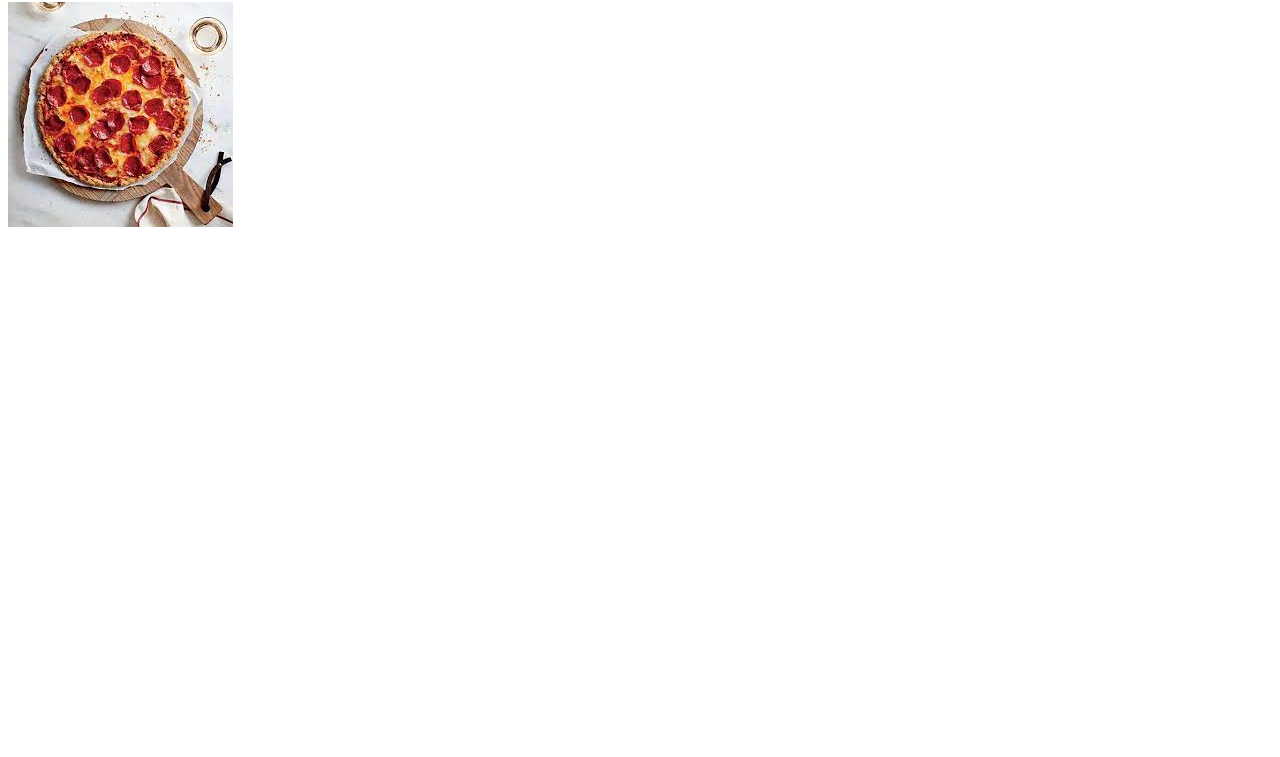
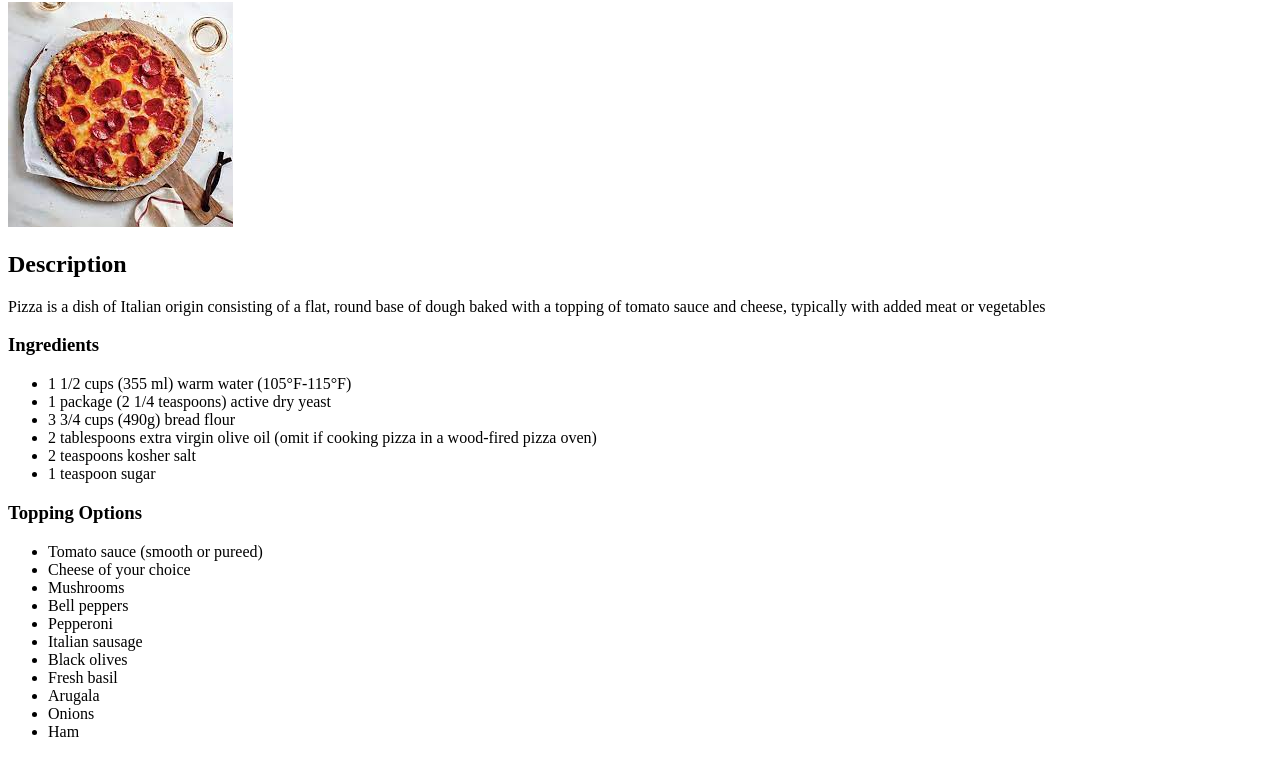
Before and after one commit to GTCode93/odin-recipes, a plain HTML site: page recipes/pizza.html in a window 1280 px wide. Shown: the part 78-835 px from the top of the page. Before the commit the page ends 800 px from the top, so only its background shows below. Drawn offline with Linux system fonts and the light colour scheme.

Commit message:
Add recipes/pizza.html

```diff
--- a/recipes/pizza.html
+++ b/recipes/pizza.html
@@ -6,6 +6,36 @@
     </head>
     <body>
         <h1>Pizza</h1>
-        <img src="../img/pizza.jpeg" alt="Picture of delicious pizza"
+        <img src="../img/pizza.jpeg" alt="Picture of delicious pizza">
+        <h2>Description</h2>
+        <p>Pizza is a dish of Italian origin consisting of a flat, round base of dough
+            baked with a topping of tomato sauce and cheese, typically with added meat or vegetables
+        </p>
+        <!--
+            Use the recipe from this website: https://www.simplyrecipes.com/recipes/homemade_pizza/
+        -->
+        <h3>Ingredients</h3>
+        <ul>
+            <li>1 1/2 cups (355 ml) warm water (105°F-115°F) </li>
+            <li>1 package (2 1/4 teaspoons) active dry yeast</li>
+            <li>3 3/4 cups (490g) bread flour</li>
+            <li>2 tablespoons extra virgin olive oil (omit if cooking pizza in a wood-fired pizza oven)</li>
+            <li>2 teaspoons kosher salt</li>
+            <li>1 teaspoon sugar</li>
+        </ul>
+        <h3>Topping Options</h3>
+        <ul>
+            <li>Tomato sauce (smooth or pureed)</li>
+            <li>Cheese of your choice</li>
+            <li>Mushrooms</li>
+            <li>Bell peppers</li>
+            <li>Pepperoni</li>
+            <li>Italian sausage</li>
+            <li>Black olives</li>
+            <li>Fresh basil</li>
+            <li>Arugala</li>
+            <li>Onions</li>
+            <li>Ham</li>
+        </ul>
     </body>
 </html>
```
